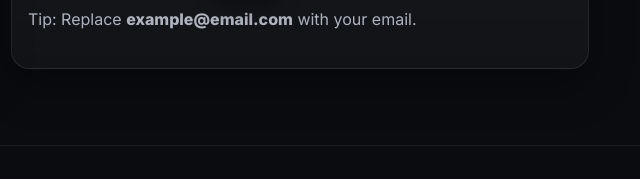
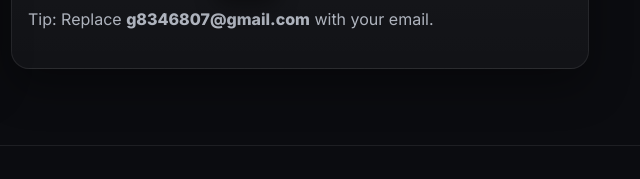
Before and after one commit to uday-pratap0/uday-pratap0.github.io, a plain HTML site: page contact.html in a window 1280 px wide. Shown: the part 387-566 px from the top of the page, 640-1280 px from the left. Drawn offline with Linux system fonts and the light colour scheme.

Commit message:
Update contact.html

```diff
--- a/contact.html
+++ b/contact.html
@@ -32,7 +32,7 @@
           <textarea required name="message" placeholder="Your message"></textarea>
           <button class="btn" type="submit">Send</button>
         </form>
-        <p class="lead" style="margin-top:10px">Tip: Replace <b>example@email.com</b> with your email.</p>
+        <p class="lead" style="margin-top:10px">Tip: Replace <b>g8346807@gmail.com</b> with your email.</p>
       </div></div>
     </div>
   </div>
```
